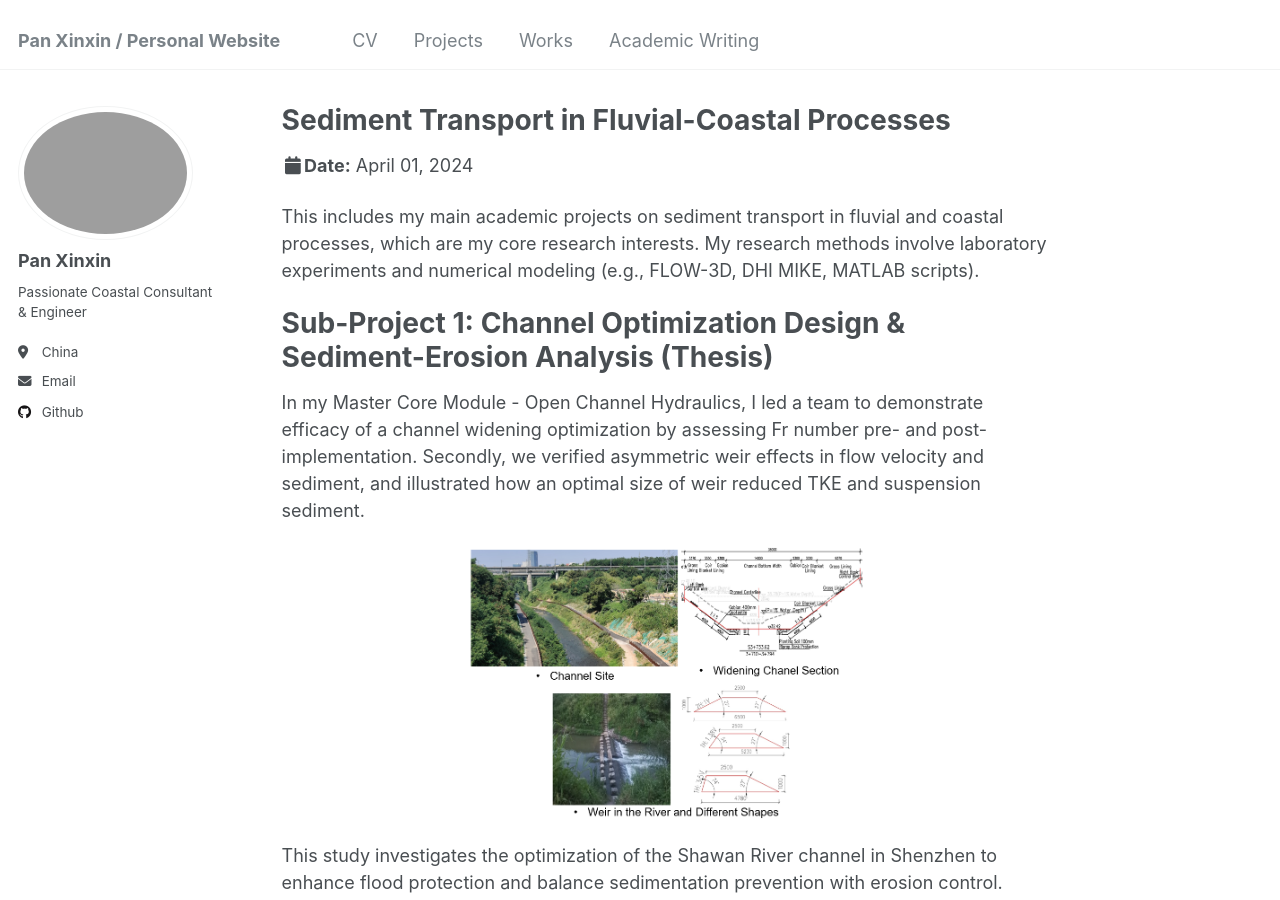
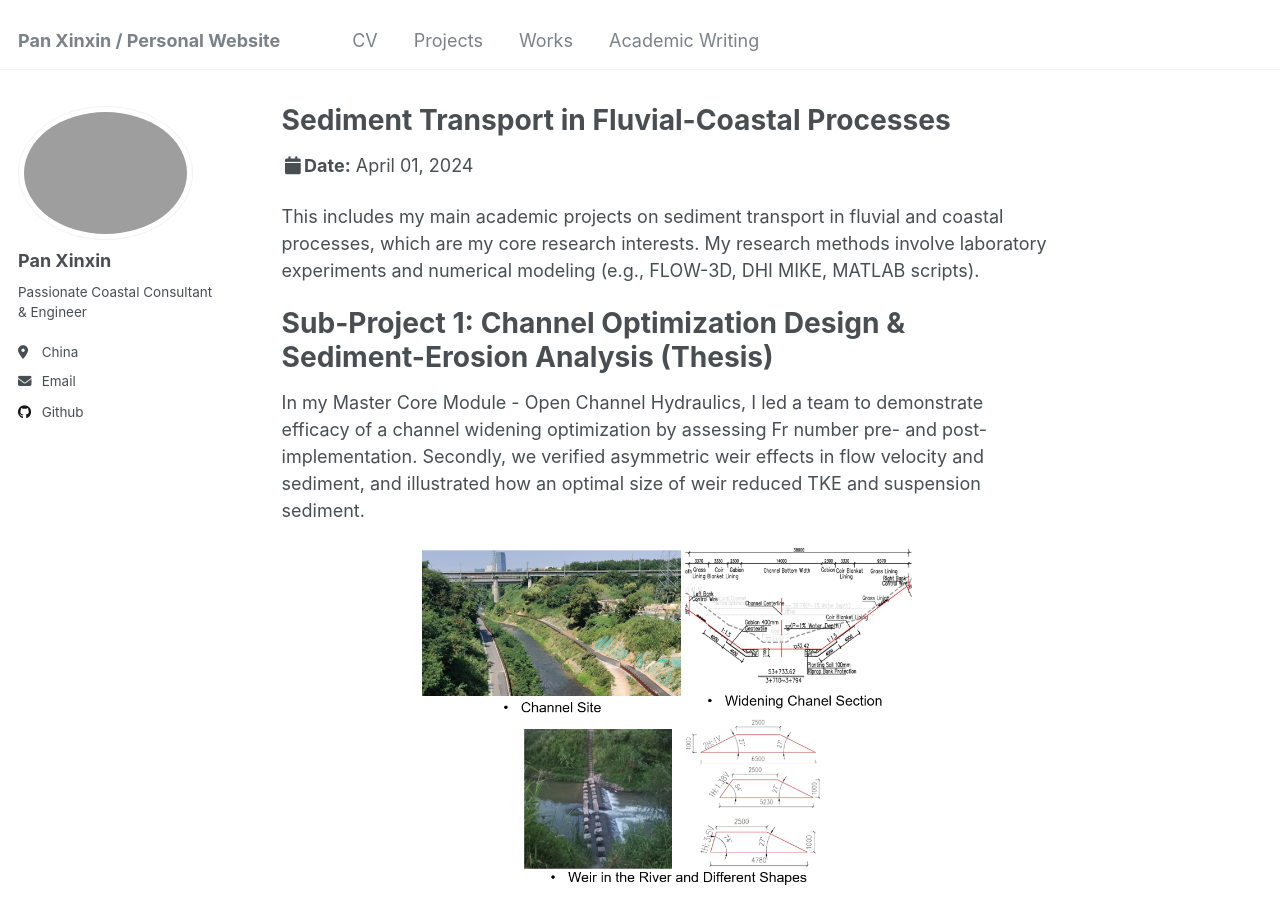
Before and after one commit to kingdaxing/kingdaxing.github.io, a Jekyll site: the page built from _talks/proj-1-2024-04-01-sediment.md, in a window 1280 px wide and 900 px high. Built offline with Jekyll 4.4.1, drawn with Linux system fonts in a browser that asks for light colours.

Commit message:
Update proj-1-2024-04-01-sediment.md

```diff
--- a/_talks/proj-1-2024-04-01-sediment.md
+++ b/_talks/proj-1-2024-04-01-sediment.md
@@ -15,13 +15,13 @@ Sub-Project 1: Channel Optimization Design & Sediment-Erosion Analysis (Thesis)
 
 In my Master Core Module - Open Channel Hydraulics, I led a team to demonstrate efficacy of a channel widening optimization by assessing Fr number pre- and post-implementation. Secondly, we verified asymmetric weir effects in flow velocity and sediment, and illustrated how an optimal size of weir reduced TKE and suspension sediment. <br/>
 <p align="center">
-  <img src='/images/proj-sedi-1-1.PNG' alt='Image Description' width='400'>
+  <img src='/images/proj-sedi-1-1.PNG' alt='Image Description' width='500'>
 </p>
 This study investigates the optimization of the Shawan River channel in Shenzhen to enhance flood protection and balance sedimentation prevention with erosion control. Using MIKE and FLOW-3D models, the performance of natural and optimized channels under different flow conditions, including a 100-year return period storm, is analyzed. Results show that the optimized channel improves stability and efficiency, particularly in extreme conditions. A comparison of trapezoidal weirs with varying slopes highlights that milder slopes increase flow capacity, while steeper slopes heighten shear stress and erosion risks. These findings offer valuable insights for effective channel design. <br/>
 <p align="center">
   <img src='/images/proj-sedi-1-2.PNG' alt='Image Description' width='500'>
 </p>
-<br/>[Download Report](http://kingdaxing.github.io/files/NO1.pdf)
+[Download Report](http://kingdaxing.github.io/files/NO1.pdf)
 
 
 Sub-Project 2: Grain-size Effect on Bedload & Suspended Sediment within Current Processes
@@ -30,9 +30,8 @@ Sub-Project 2: Grain-size Effect on Bedload & Suspended Sediment within Current
 The assignment of Modelling of Bedload and Suspended Sediment in Steady Current involves creating a model to compute bedload and suspended sediment transport rates for a wide river, given sediment size, channel slope, and discharge.  [Download Exercise](http://kingdaxing.github.io/files/Grain-Size-SSC.pdf) <br/>
 This analysis explores sediment transport in a wide river using a Matlab model. The study applies the Fredsøe relation for reference sediment concentration and examines the Rouse parameter to model sediment suspension. The results show that suspended sediment transport increases with discharge, and transitions in bedforms (e.g., from dunes to plane bed) significantly influence sediment dynamics. For different grain sizes (1 mm and 0.3 mm), smaller particles demonstrate more uniform suspended-load distributions and lower Rouse numbers, indicating greater suspension and transport efficiency compared to larger particles. The study concludes that grain size, settling velocity, and bed shear stress are critical factors in determining sediment transport patterns. <br/>
 <p align="center">
-  <img src='/images/proj-sedi-2-2.PNG' alt='Image Description' width='600'>
+  <img src='/images/proj-sedi-2-2.PNG' alt='Image Description' width='800'>
 </p>
- <br/>
 Additionally, laboratory experiments on sand motion in current processes were conducted in two flumes to investigate incipient sediment motion and sand ripple formation, with flow measured using Acoustic Doppler Velocimetry (ADV). Shields diagrams were used to assess the critical conditions for sediment movement, focusing on incipient motion velocity and sand ripple development. Post-processed ADV data provided insights into flow characteristics and sediment behavior. The experiments successfully validated the Shields parameter's prediction of sediment transport conditions, demonstrating the relationship between shear stress and particle Reynolds number, with key results visualized in modified Shields and Shields regime diagrams. <br/>
 <p align="center">
   <img src='/images/proj-sedi-2-1.png' alt='Image Description' width='700'>
@@ -49,7 +48,7 @@ This assignment focuses on analyzing surfzone hydrodynamics and longshore sedime
 2. Longshore Sediment Transport Comparison: The longshore sediment transport is evaluated using three methods: the CERC formula, Kamphuis's empirical formula (1986), and Deigaard's model-based formula (1986). Kamphuis's model, which incorporates sediment grain size variability, predicts higher sediment transport volumes compared to the other methods.
 3.	Coastline Morphology Modeling: The assignment also involves simulating coastline changes over time due to groynes, which disrupt longshore sediment transport and affect the overall coastal morphology. <br/>
 <p align="center">
-  <img src='/images/proj-sedi-3-3.PNG' alt='Image Description' width='500'>
+  <img src='/images/proj-sedi-3-3.PNG' alt='Image Description' width='400'>
 </p>
 
 
@@ -58,5 +57,5 @@ Sub-Project 4: Flow-Sediment-Vegetation Interaction Study
 
 In my study with [Prof. Gary](https://www.garylei.com/), I learned to model flow development within seagrass meadows to understand how vegetation affects hydrodynamics and sediment transport. By analyzing flow conditions around submerged and emerged flexible blades, I aim to investigate the impact of this marsh vegetation on sediment deposition and resuspension. <br/>
 <p align="center">
-  <img src='/images/proj-sedi-4-1.PNG' alt='Image Description' width='600'>
+  <img src='/images/proj-sedi-4-1.PNG' alt='Image Description' width='700'>
 </p>
```
